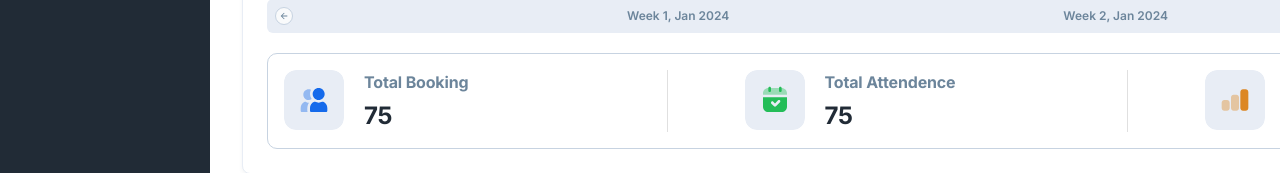
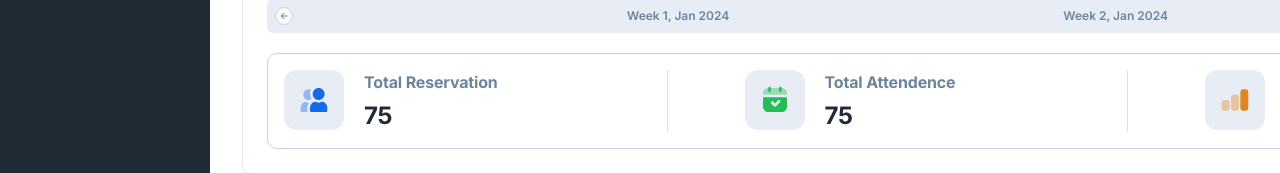
Before and after one commit to sk-roy/Desk-Reservation-System, a React (Create React App) app: page /analytics in a window 1280 px wide. Shown: the part 1283-1456 px from the top of the page. Built offline with nearby package versions, Linux system fonts and the light colour scheme.

Commit message:
Change the title Booking to Reservation

```diff
--- a/src/pages/analytics/index.tsx
+++ b/src/pages/analytics/index.tsx
@@ -497,7 +497,7 @@ const WeekBar = () => {
 
 const FooterAnalysis: React.FC<UserCardProps> = ({text, data, data2}) => {
     return (
-        <Box   // Total Booking
+        <Box   // Total Reservation
         display="flex"
         flexDirection="row"
         justifyContent="flex-start"
@@ -505,7 +505,7 @@ const FooterAnalysis: React.FC<UserCardProps> = ({text, data, data2}) => {
         width="306px"
         gap="20px">
             <img
-            src={(text === 'Total Booking') ? UserIcon : (text === 'Total Attendence') ? ReservationIcon : UtilisationIcon}
+            src={(text === 'Total Reservation') ? UserIcon : (text === 'Total Attendence') ? ReservationIcon : UtilisationIcon}
             alt="User"
             height="60px"
             width="60px"
@@ -664,7 +664,7 @@ const UserTimeline = () => {
                 padding="16px"
                 gap="38px"
                 >
-                    <FooterAnalysis text='Total Booking' data={75} data2={1}/>
+                    <FooterAnalysis text='Total Reservation' data={75} data2={1}/>
                     <Divider orientation="vertical" flexItem />
                     <FooterAnalysis text='Total Attendence' data={75} data2={1}/>
                     <Divider orientation="vertical" flexItem />
--- a/src/pages/home/index.tsx
+++ b/src/pages/home/index.tsx
@@ -525,7 +525,7 @@ const Home: React.FC = () => {
                         fontSize="13px"
                         fontWeight={600}
                         color="#6C859B">
-                          Total Booking
+                          Total Reservation
                         </Typography>
 
                         <Typography
--- a/src/pages/reservation/index.tsx
+++ b/src/pages/reservation/index.tsx
@@ -59,7 +59,7 @@ const Header = () => {
         //height="130px"
         gap='6px'
         >
-            <Box // Frame 45 - Booking
+            <Box // Frame 45 - Reservation
             display="flex"
             flexDirection="column"
             height="72px"
@@ -86,11 +86,11 @@ const Header = () => {
                     fontFamily="Inter"
                     component="div"
                 >
-                    35 bookings this month
+                    35 reservations this month
                 </Typography>
             </Box>
 
-            <Box   // Booking action bar
+            <Box   // Reservation action bar
             display="flex"
             flexDirection="row"
             width="100%"
@@ -236,7 +236,7 @@ const StatusCell = ({ status }: {status: number}) => {
 
 
 
-const Booking: React.FC = () => {
+const Reservation: React.FC = () => {
     const columnLenth = 6;
     const initialPage = 0;
     const initialRowsPerPage = 10;
@@ -316,4 +316,4 @@ interface CustomDateGridProps {
     );
 }
 
-export default Booking;
+export default Reservation;
--- a/src/route.tsx
+++ b/src/route.tsx
@@ -14,7 +14,7 @@ const Loader = (Component: any) => (props: any) =>
   );
 
 const Home = Loader(lazy(() => import("./pages/home")));
-const Booking = Loader(lazy(() => import("./pages/reservation")));
+const Reservation = Loader(lazy(() => import("./pages/reservation")));
 const Analytics = Loader(lazy(() => import("./pages/analytics")));
 const Team = Loader(lazy(() => import("./pages/team")));
 const Location = Loader(lazy(() => import("./pages/location")));
@@ -26,8 +26,8 @@ export const router = createBrowserRouter([
       element: <Home />,
     },
     {
-      path: "/booking",
-      element: <Booking />,
+      path: "/reservation",
+      element: <Reservation />,
     },
     {
       path: "/analytics",
@@ -51,8 +51,8 @@ export const tablist = [
     icon: <HomeIcon />,
   },
   {
-    name: "Booking",
-    path: "/booking",
+    name: "Reservation",
+    path: "/reservation",
     icon: <ReservationIcon />,
   },
   {
```
